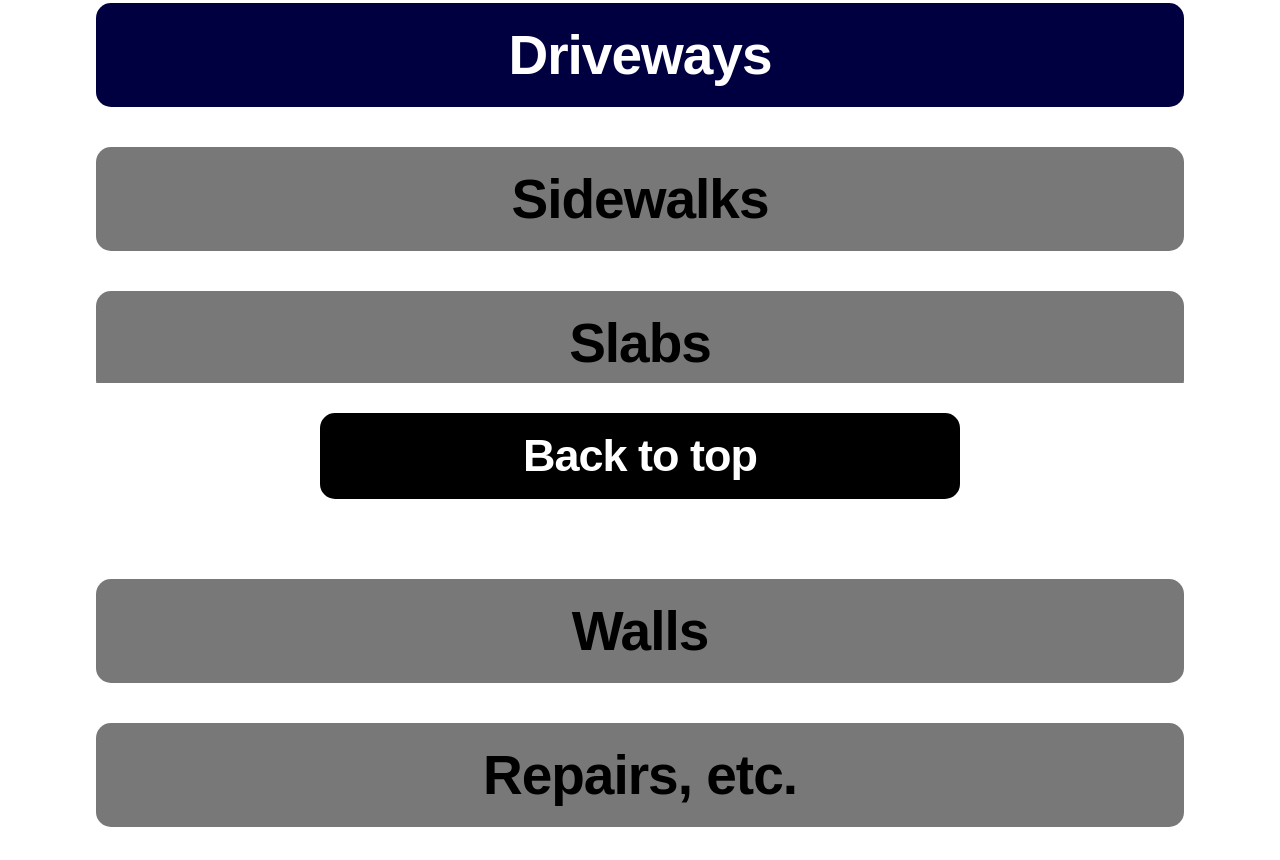
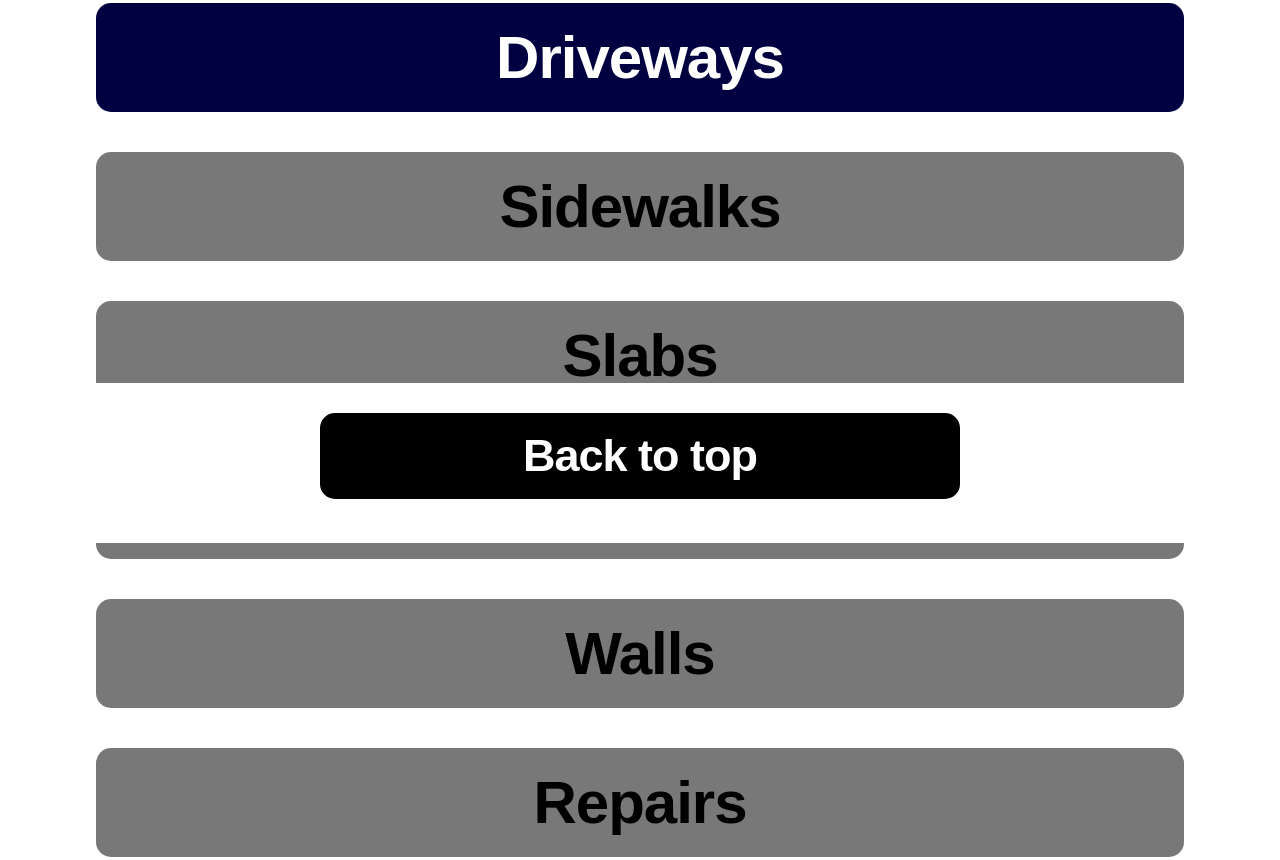
Before and after one commit to testing-da-code/testing-da-code.github.io, a plain HTML site: page services.html in a window 1280 px wide. Shown: the part 257-1117 px from the top of the page. Drawn offline with Linux system fonts and the light colour scheme.

Commit message:
services changes
removed etc
upped text size

```diff
--- a/CSS-Style/servicesStyle.css
+++ b/CSS-Style/servicesStyle.css
@@ -369,7 +369,7 @@ header
         border-radius: 15px;
         text-align: center;
 
-        font-size: 55px;
+        font-size: 60px;
         font-weight: 900;
         font-stretch: 100%;
         letter-spacing:-1px;
--- a/services.html
+++ b/services.html
@@ -43,7 +43,7 @@
 		<button id = "button_three" class = "button_type_one" onclick="button_three_stretch()">Slabs</button>
 		<button id = "button_four" class = "button_type_one" onclick="button_four_stretch()">Steps</button>
 		<button id = "button_five" class = "button_type_one" onclick="button_five_stretch()">Walls</button>
-		<button id = "button_six" class = "button_type_one" onclick="button_six_stretch()">Repairs, etc.</button>
+		<button id = "button_six" class = "button_type_one" onclick="button_six_stretch()">Repairs</button>
 	</div>
 	<div id = "mobile_container">
 		<button id = "mobile_button_one" class = "mobile_button" onclick="mobile_button_one()">Driveways</button>
@@ -51,7 +51,7 @@
 		<button id = "mobile_button_three" class = "mobile_button" onclick="mobile_button_three()">Slabs</button>
 		<button id = "mobile_button_four" class = "mobile_button" onclick="mobile_button_four()">Steps</button>
 		<button id = "mobile_button_five" class = "mobile_button" onclick="mobile_button_five()">Walls</button>
-		<button id = "mobile_button_six" class = "mobile_button" onclick="mobile_button_six()">Repairs, etc.</button>
+		<button id = "mobile_button_six" class = "mobile_button" onclick="mobile_button_six()">Repairs</button>
 	</div>
 	<div id = "mobile_all_images_container">
 
```
